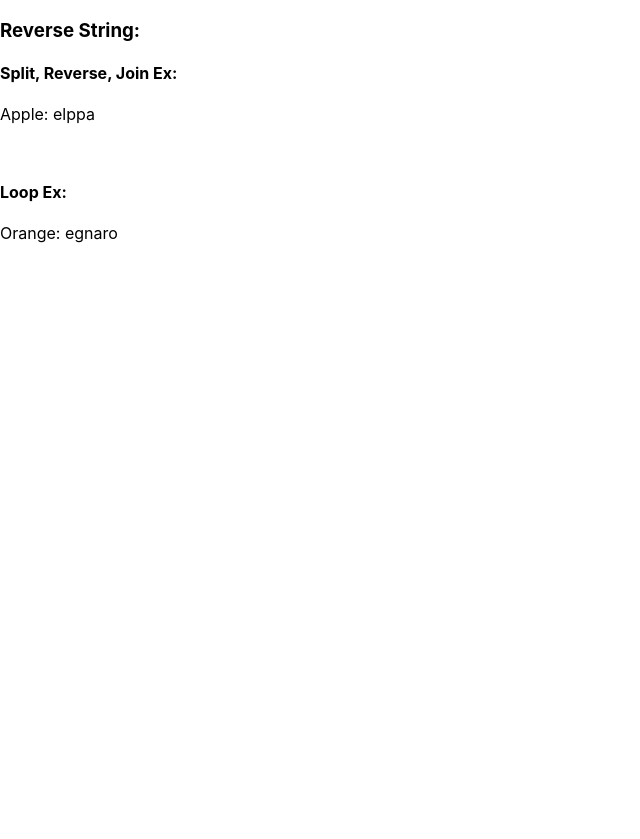
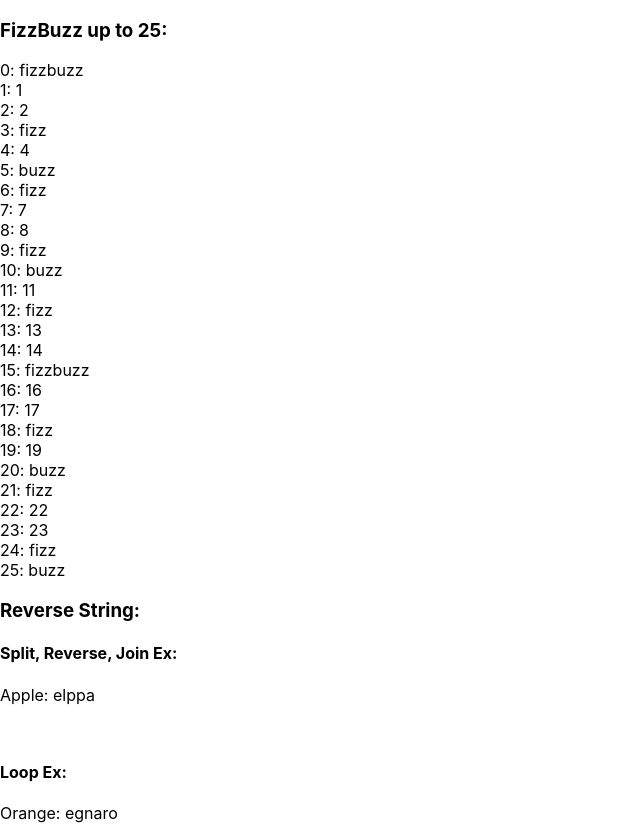
Before and after one commit to jgomez44/CodingChallenges, a React (Create React App) app in the folder client/: page / in a window 1280 px wide. Shown: the whole page, without its empty margins (0-640 px from the left). Before the commit the page ends 800 px from the top, so only its background shows below. Built offline with nearby package versions, Linux system fonts and the light colour scheme.

Commit message:
fizzbuzz prints to DOM

```diff
--- a/client/src/FizzBuzz.js
+++ b/client/src/FizzBuzz.js
@@ -2,12 +2,23 @@ import React from "react";
 
 class FizzBuzz extends React.Component {
   handleFizzBuzz = num => {
-    for (let i = 0; i < num + 1; i++) {
-      console.log((i % 3 ? "" : "fizz") + (i % 5 ? "" : "buzz") || i);
+    let results = [];
+    for (let i = 0; i <= num; i++) {
+      results.push(
+        <div>
+          {i}: {(i % 3 ? "" : "fizz") + (i % 5 ? "" : "buzz") || i}
+        </div>
+      );
     }
+    return results;
   };
   render() {
-    return <>{this.handleFizzBuzz(100)}</>;
+    return (
+      <>
+        <h3>FizzBuzz up to 25:</h3>
+        <div>{this.handleFizzBuzz(25)}</div>
+      </>
+    );
   }
 }
 
```
